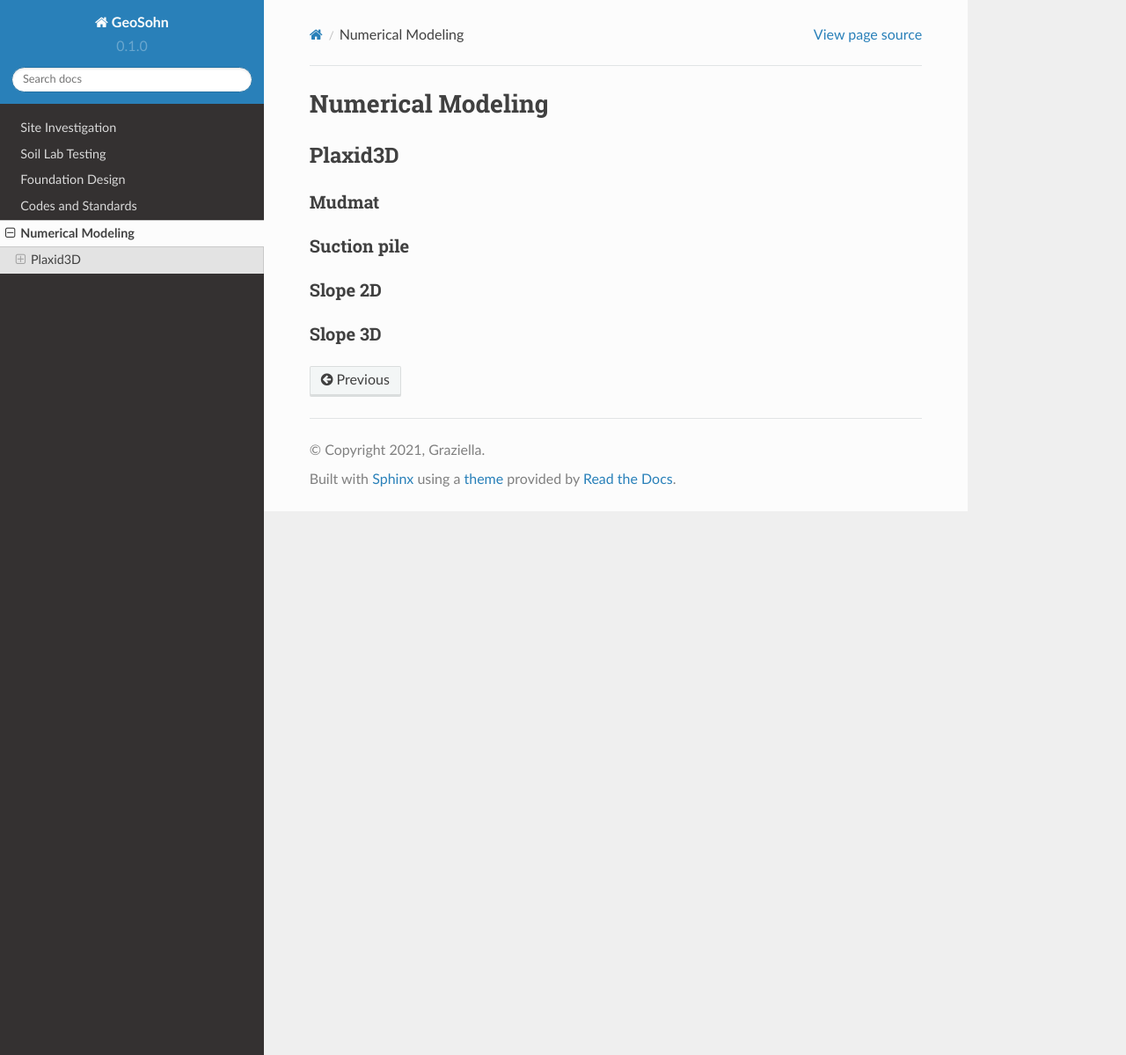
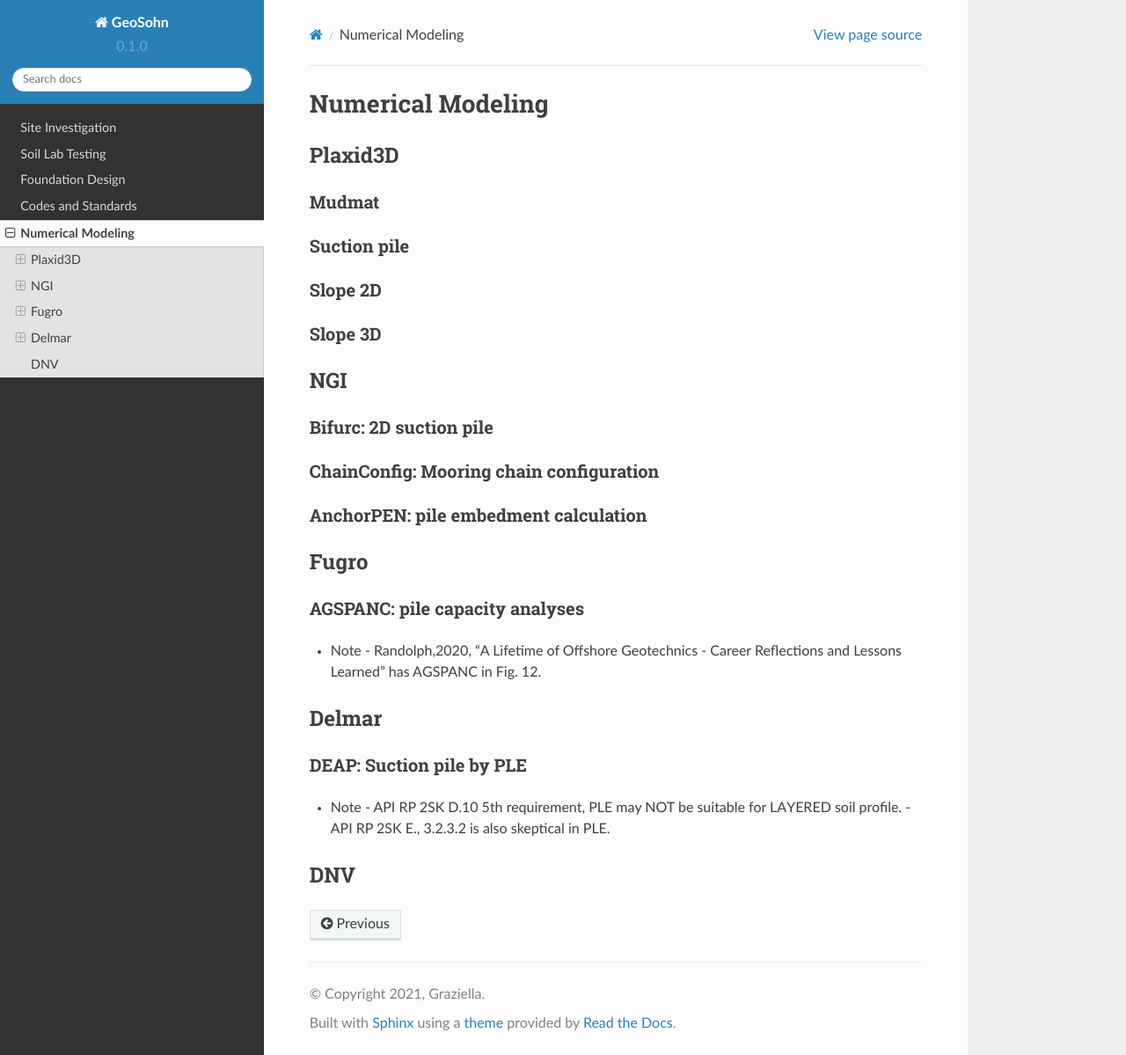
Before and after one commit to jrson11/GeoSohn, a Sphinx documentation site: the page built from docs/source/6_Numerical_Modeling.rst, in a window 1280 px wide and 1199 px high. Shown: the whole window at 88% size. Built offline with Sphinx 7.4.7 and the Read the Docs theme 2.0.0, drawn with Linux system fonts in a browser that asks for light colours; pages that are not in the unit, such as notebooks, are missing from menus.

Commit message:
Update 6_Numerical_Modeling.rst

```diff
--- a/docs/source/6_Numerical_Modeling.rst
+++ b/docs/source/6_Numerical_Modeling.rst
@@ -18,3 +18,39 @@
 
 Slope 3D
 ........
+
+
+NGI
+----
+
+Bifurc: 2D suction pile
+.......................
+
+ChainConfig: Mooring chain configuration
+.......................
+
+AnchorPEN: pile embedment calculation
+.......................
+
+Fugro
+------
+
+AGSPANC: pile capacity analyses
+................................
+
+- Note
+  - Randolph,2020, "A Lifetime of Offshore Geotechnics - Career Reflections and Lessons Learned" has AGSPANC in Fig. 12.
+
+
+Delmar
+------
+
+DEAP: Suction pile by PLE
+..........................
+
+- Note
+  - API RP 2SK D.10 5th requirement, PLE may NOT be suitable for LAYERED soil profile.
+  - API RP 2SK E., 3.2.3.2 is also skeptical in PLE.
+
+DNV
+----
```
